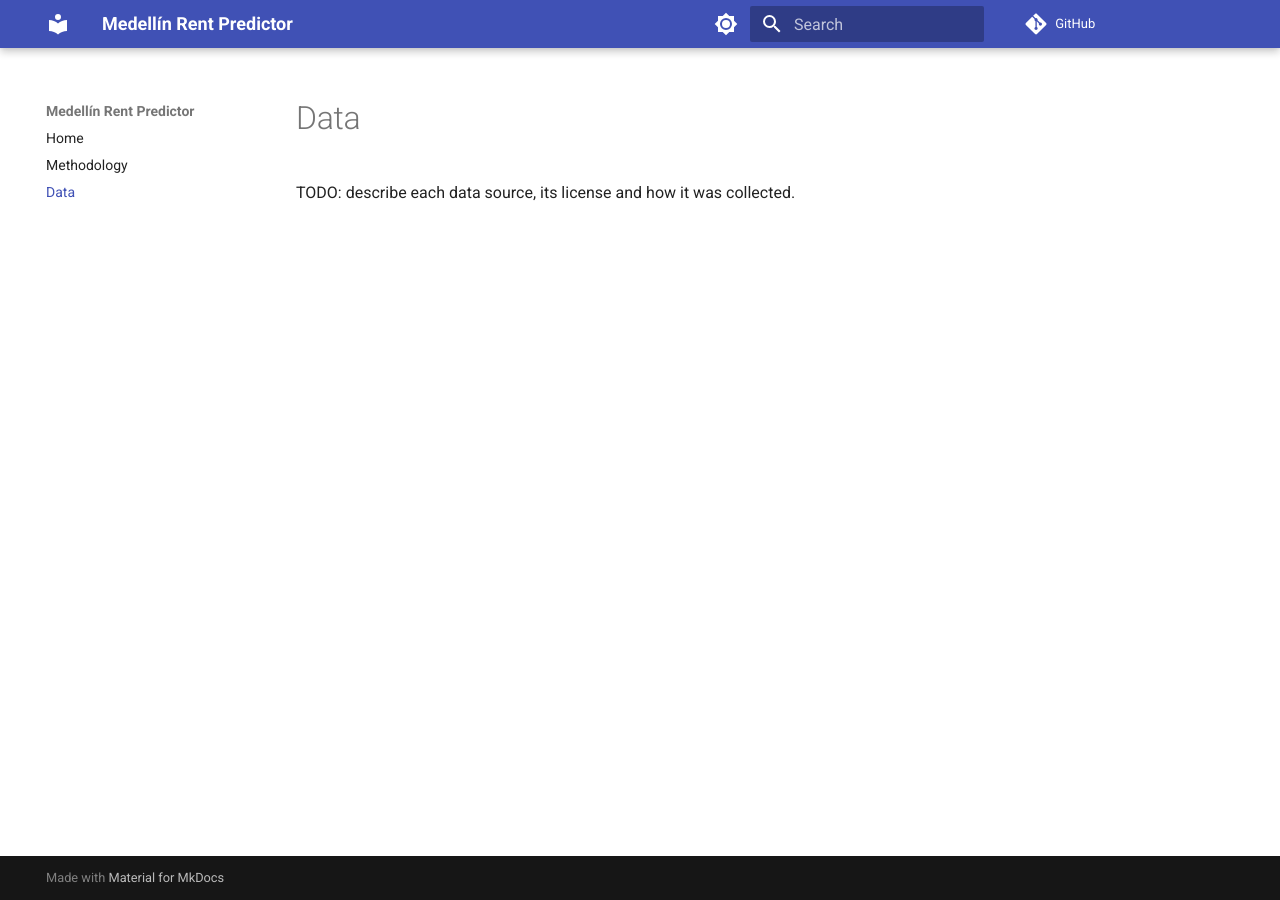
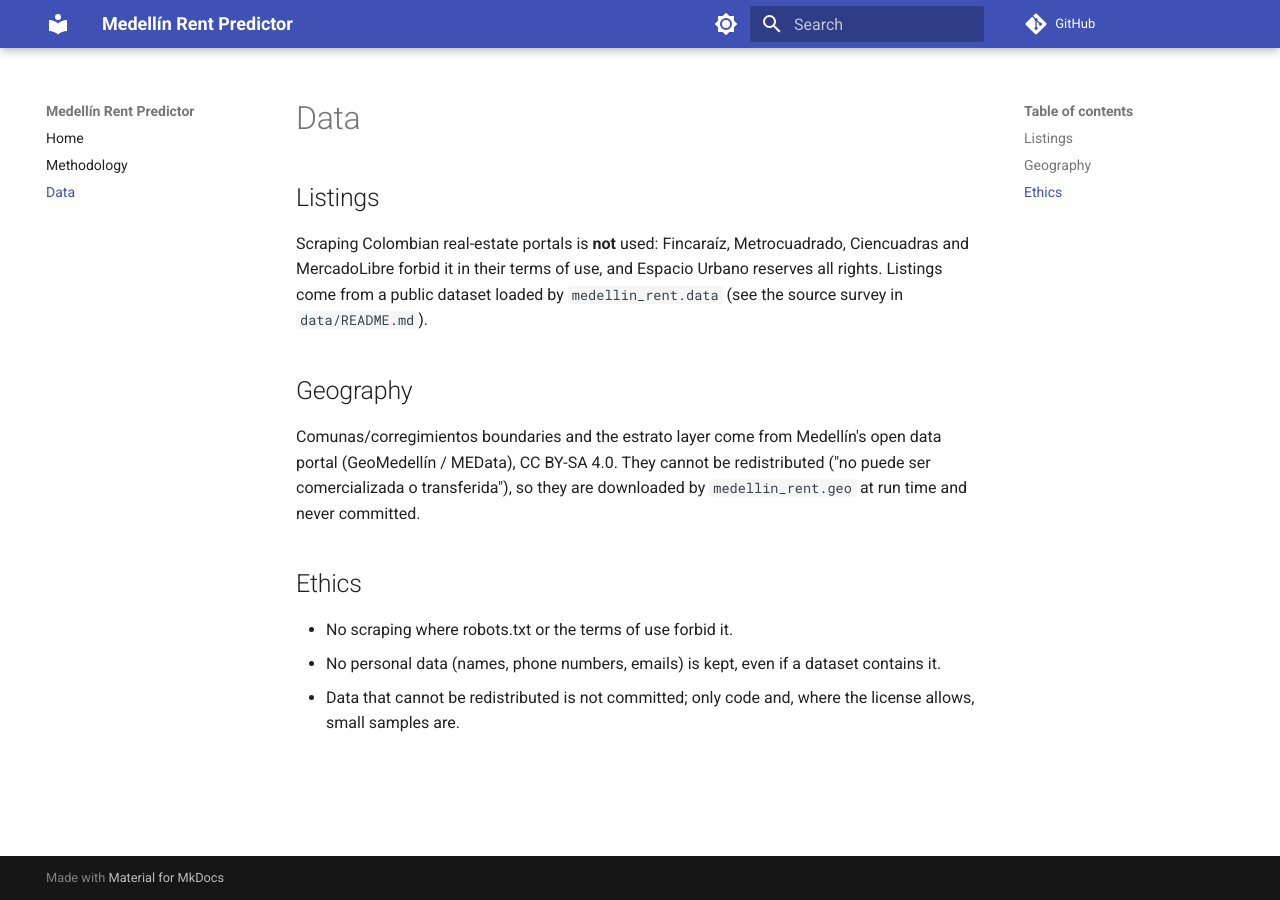
Before and after one commit to RafaGM1108/medellin-rent-predictor, an MkDocs documentation site: the page built from docs/data.md, in a window 1280 px wide. Built offline with MkDocs 1.6.1 and Material for MkDocs 9.7.7, drawn with Linux system fonts in a browser that asks for light colours; comment, search, counter and statistics services are not loaded.

Commit message:
docs: survey listing sources and record the decision not to scrape
Refs #7

```diff
--- a/docs/data.md
+++ b/docs/data.md
@@ -1,3 +1,22 @@
 # Data
 
-TODO: describe each data source, its license and how it was collected.
+## Listings
+
+Scraping Colombian real-estate portals is **not** used: Fincaraíz, Metrocuadrado,
+Ciencuadras and MercadoLibre forbid it in their terms of use, and Espacio Urbano reserves all
+rights. Listings come from a public dataset loaded by `medellin_rent.data` (see the source
+survey in `data/README.md`).
+
+## Geography
+
+Comunas/corregimientos boundaries and the estrato layer come from Medellín's open data portal
+(GeoMedellín / MEData), CC BY-SA 4.0. They cannot be redistributed ("no puede ser
+comercializada o transferida"), so they are downloaded by `medellin_rent.geo` at run time and
+never committed.
+
+## Ethics
+
+- No scraping where robots.txt or the terms of use forbid it.
+- No personal data (names, phone numbers, emails) is kept, even if a dataset contains it.
+- Data that cannot be redistributed is not committed; only code and, where the license
+  allows, small samples are.
```
Also changed, not shown: CHANGELOG.md (+1 -0 lines), data/README.md (+48 -3 lines).
